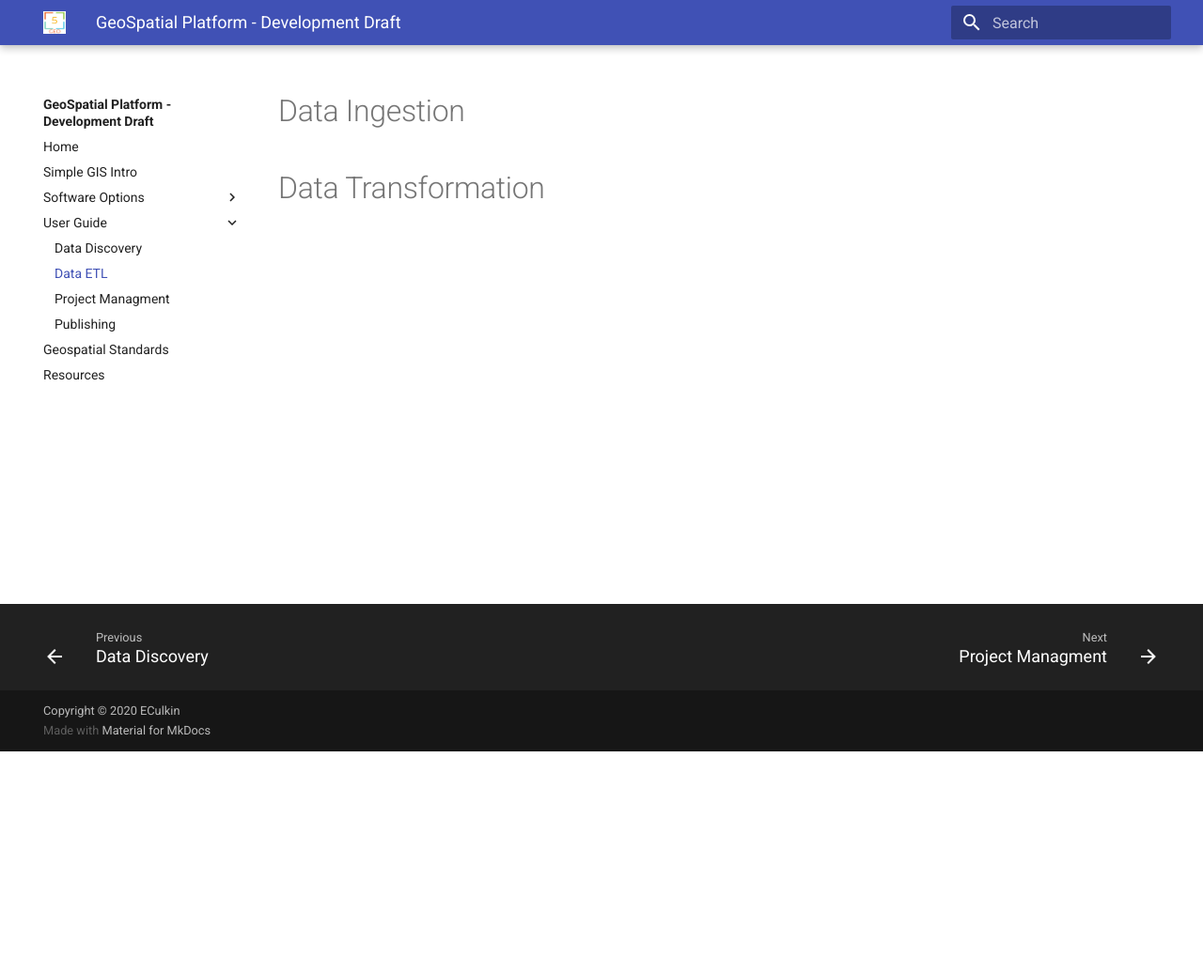
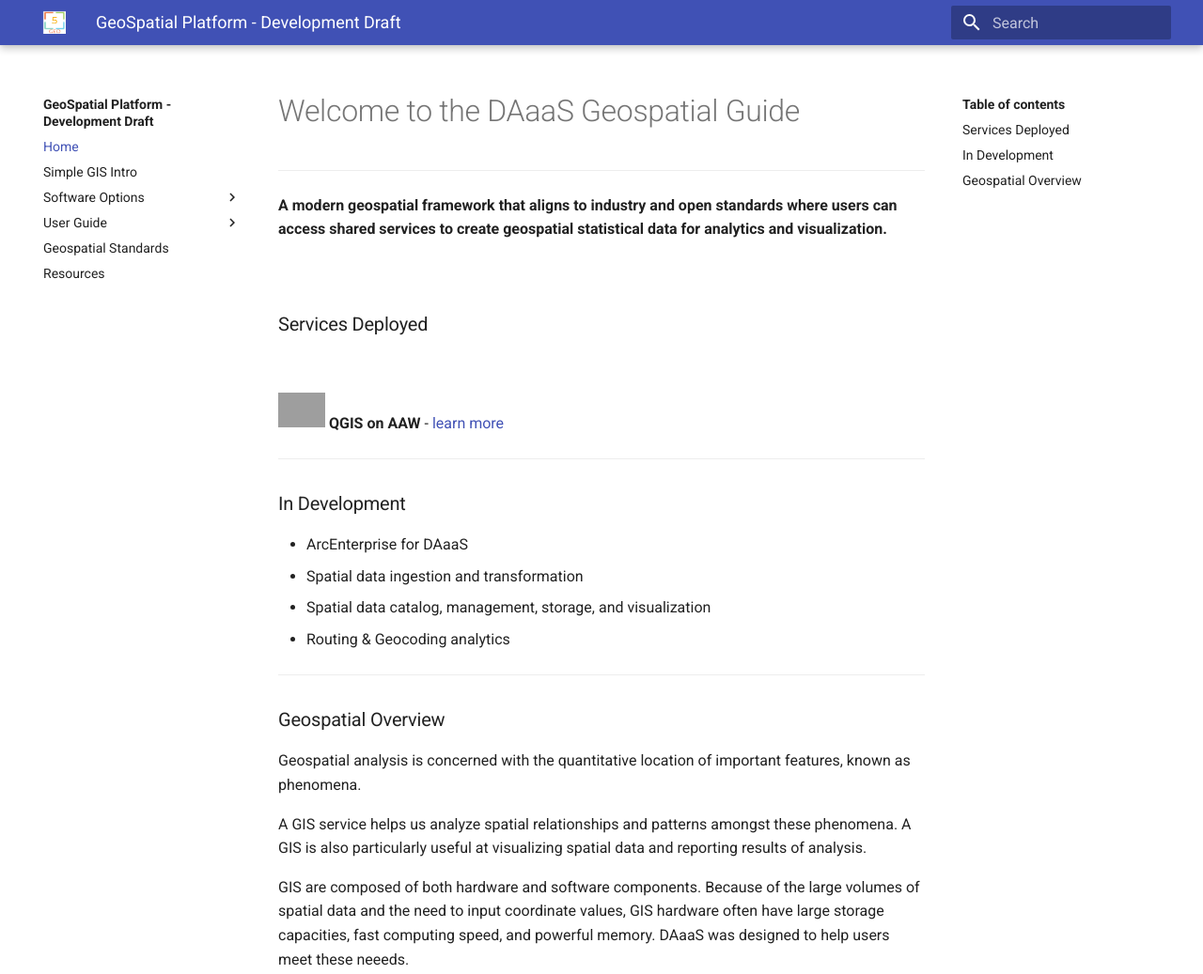
Before and after one commit to culkeri/devGuide, a plain HTML site: page index.html in a window 1280 px wide. Shown: the top 1037 px of the page at 94% size. Before the commit the page ends 800 px from the top, so only its background shows below. Drawn offline with Linux system fonts and the light colour scheme; grey boxes are pictures that could not be loaded.

Commit message:
Add files via upload

```diff
--- a/etl/index.html
+++ b/index.html
@@ -9,19 +9,19 @@
 
 
 
-      <link rel="icon" href="../assets/images/favicon.png">
+      <link rel="icon" href="assets/images/favicon.png">
       <meta name="generator" content="mkdocs-1.1.2, mkdocs-material-7.1.4">
 
 
 
-        <title>Data ETL - GeoSpatial Platform - Development Draft</title>
+        <title>GeoSpatial Platform - Development Draft</title>
 
 
 
-      <link rel="stylesheet" href="../assets/stylesheets/main.bde7dde4.min.css">
+      <link rel="stylesheet" href="assets/stylesheets/main.bde7dde4.min.css">
 
 
-        <link rel="stylesheet" href="../assets/stylesheets/palette.ef6f36e2.min.css">
+        <link rel="stylesheet" href="assets/stylesheets/palette.ef6f36e2.min.css">
 
 
 
@@ -51,7 +51,7 @@
     <body dir="ltr" data-md-color-scheme="" data-md-color-primary="none" data-md-color-accent="none">
 
 
-    <script>function __prefix(e){return new URL("..",location).pathname+"."+e}function __get(e,t=localStorage){return JSON.parse(t.getItem(__prefix(e)))}</script>
+    <script>function __prefix(e){return new URL(".",location).pathname+"."+e}function __get(e,t=localStorage){return JSON.parse(t.getItem(__prefix(e)))}</script>
 
     <input class="md-toggle" data-md-toggle="drawer" type="checkbox" id="__drawer" autocomplete="off">
     <input class="md-toggle" data-md-toggle="search" type="checkbox" id="__search" autocomplete="off">
@@ -59,7 +59,7 @@
     <div data-md-component="skip">
 
 
-        <a href="#data-ingestion" class="md-skip">
+        <a href="#welcome-to-the-daaas-geospatial-guide" class="md-skip">
           Skip to content
         </a>
 
@@ -70,9 +70,9 @@
 
       <header class="md-header" data-md-component="header">
   <nav class="md-header__inner md-grid" aria-label="Header">
-    <a href=".." title="GeoSpatial Platform - Development Draft" class="md-header__button md-logo" aria-label="GeoSpatial Platform - Development Draft" data-md-component="logo">
+    <a href="." title="GeoSpatial Platform - Development Draft" class="md-header__button md-logo" aria-label="GeoSpatial Platform - Development Draft" data-md-component="logo">
 
-  <img src="https://culkeri.github.io/devGuide/images/logo.png" alt="logo">
+  <img src="https://culkeri.github.io/devGuide/images/logo.PNG" alt="logo">
 
     </a>
     <label class="md-header__button md-icon" for="__drawer">
@@ -88,7 +88,7 @@
         <div class="md-header__topic" data-md-component="header-topic">
           <span class="md-ellipsis">
 
-              Data ETL
+              Home
 
           </span>
         </div>
@@ -149,9 +149,9 @@
 
 <nav class="md-nav md-nav--primary" aria-label="Navigation" data-md-level="0">
   <label class="md-nav__title" for="__drawer">
-    <a href=".." title="GeoSpatial Platform - Development Draft" class="md-nav__button md-logo" aria-label="GeoSpatial Platform - Development Draft" data-md-component="logo">
+    <a href="." title="GeoSpatial Platform - Development Draft" class="md-nav__button md-logo" aria-label="GeoSpatial Platform - Development Draft" data-md-component="logo">
 
-  <img src="https://culkeri.github.io/devGuide/images/logo.png" alt="logo">
+  <img src="https://culkeri.github.io/devGuide/images/logo.PNG" alt="logo">
 
     </a>
     GeoSpatial Platform - Development Draft
@@ -166,10 +166,64 @@
 
 
 
-    <li class="md-nav__item">
-      <a href=".." class="md-nav__link">
+
+
+    <li class="md-nav__item md-nav__item--active">
+
+      <input class="md-nav__toggle md-toggle" data-md-toggle="toc" type="checkbox" id="__toc">
+
+
+
+
+
+        <label class="md-nav__link md-nav__link--active" for="__toc">
+          Home
+          <span class="md-nav__icon md-icon"></span>
+        </label>
+
+      <a href="." class="md-nav__link md-nav__link--active">
         Home
       </a>
+
+
+<nav class="md-nav md-nav--secondary" aria-label="Table of contents">
+
+
+
+
+
+
+    <label class="md-nav__title" for="__toc">
+      <span class="md-nav__icon md-icon"></span>
+      Table of contents
+    </label>
+    <ul class="md-nav__list" data-md-component="toc" data-md-scrollfix>
+
+        <li class="md-nav__item">
+  <a href="#services-deployed" class="md-nav__link">
+    Services Deployed
+  </a>
+
+</li>
+
+        <li class="md-nav__item">
+  <a href="#in-development" class="md-nav__link">
+    In Development
+  </a>
+
+</li>
+
+        <li class="md-nav__item">
+  <a href="#geospatial-overview" class="md-nav__link">
+    Geospatial Overview
+  </a>
+
+</li>
+
+    </ul>
+
+</nav>
+
     </li>
 
 
@@ -182,7 +236,7 @@
 
 
     <li class="md-nav__item">
-      <a href="../intro/" class="md-nav__link">
+      <a href="intro/" class="md-nav__link">
         Simple GIS Intro
       </a>
     </li>
@@ -218,7 +272,7 @@
 
 
     <li class="md-nav__item">
-      <a href="../options/" class="md-nav__link">
+      <a href="options/" class="md-nav__link">
         COST vs FOSS
       </a>
     </li>
@@ -230,7 +284,7 @@
 
 
     <li class="md-nav__item">
-      <a href="../page3/" class="md-nav__link">
+      <a href="page3/" class="md-nav__link">
         QGIS
       </a>
     </li>
@@ -242,7 +296,7 @@
 
 
     <li class="md-nav__item">
-      <a href="../arc.md" class="md-nav__link">
+      <a href="arc.md" class="md-nav__link">
         ArcEnterprise
       </a>
     </li>
@@ -254,7 +308,7 @@
 
 
     <li class="md-nav__item">
-      <a href="../more.md" class="md-nav__link">
+      <a href="more.md" class="md-nav__link">
         More
       </a>
     </li>
@@ -275,12 +329,10 @@
 
 
 
+    <li class="md-nav__item md-nav__item--nested">
 
 
-    <li class="md-nav__item md-nav__item--active md-nav__item--nested">
-
-
-        <input class="md-nav__toggle md-toggle" data-md-toggle="__nav_4" type="checkbox" id="__nav_4" checked>
+        <input class="md-nav__toggle md-toggle" data-md-toggle="__nav_4" type="checkbox" id="__nav_4" >
 
       <label class="md-nav__link" for="__nav_4">
         User Guide
@@ -298,7 +350,7 @@
 
 
     <li class="md-nav__item">
-      <a href="../find/" class="md-nav__link">
+      <a href="find/" class="md-nav__link">
         Data Discovery
       </a>
     </li>
@@ -309,20 +361,10 @@
 
 
 
-
-
-    <li class="md-nav__item md-nav__item--active">
-
-      <input class="md-nav__toggle md-toggle" data-md-toggle="toc" type="checkbox" id="__toc">
-
-
-
-
-
-      <a href="./" class="md-nav__link md-nav__link--active">
+    <li class="md-nav__item">
+      <a href="etl/" class="md-nav__link">
         Data ETL
       </a>
-
     </li>
 
 
@@ -332,7 +374,7 @@
 
 
     <li class="md-nav__item">
-      <a href="../catalog/" class="md-nav__link">
+      <a href="catalog/" class="md-nav__link">
         Project Managment
       </a>
     </li>
@@ -344,7 +386,7 @@
 
 
     <li class="md-nav__item">
-      <a href="../publish/" class="md-nav__link">
+      <a href="publish/" class="md-nav__link">
         Publishing
       </a>
     </li>
@@ -365,7 +407,7 @@
 
 
     <li class="md-nav__item">
-      <a href="../19115/" class="md-nav__link">
+      <a href="19115/" class="md-nav__link">
         Geospatial Standards
       </a>
     </li>
@@ -380,7 +422,7 @@
 
 
     <li class="md-nav__item">
-      <a href="../resources/" class="md-nav__link">
+      <a href="resources/" class="md-nav__link">
         Resources
       </a>
     </li>
@@ -406,6 +448,35 @@
 
 
 
+    <label class="md-nav__title" for="__toc">
+      <span class="md-nav__icon md-icon"></span>
+      Table of contents
+    </label>
+    <ul class="md-nav__list" data-md-component="toc" data-md-scrollfix>
+
+        <li class="md-nav__item">
+  <a href="#services-deployed" class="md-nav__link">
+    Services Deployed
+  </a>
+
+</li>
+
+        <li class="md-nav__item">
+  <a href="#in-development" class="md-nav__link">
+    In Development
+  </a>
+
+</li>
+
+        <li class="md-nav__item">
+  <a href="#geospatial-overview" class="md-nav__link">
+    Geospatial Overview
+  </a>
+
+</li>
+
+    </ul>
+
 </nav>
                   </div>
                 </div>
@@ -417,8 +488,27 @@
 
 
 
-                <h1 id="data-ingestion">Data Ingestion</h1>
-<h1 id="data-transformation">Data Transformation</h1>
+                <h1 id="welcome-to-the-daaas-geospatial-guide">Welcome to the DAaaS Geospatial Guide</h1>
+<hr />
+<p><strong>A modern geospatial framework that aligns to industry and open standards where users can access shared services to create geospatial statistical data for analytics and visualization. </strong></p>
+<p><br></p>
+<h3 id="services-deployed">Services Deployed</h3>
+<p><br></p>
+<p><img src="https://culkeri.github.io/geoGuide/images/qgis.png" alt="html picture" width="50px" >   <b>QGIS on AAW </b> - <a href="/page3.html">learn more</a> </p>
+<hr />
+<h3 id="in-development">In Development</h3>
+<ul>
+<li>ArcEnterprise for DAaaS
+<li>Spatial data ingestion and transformation
+<li>Spatial data catalog, management, storage, and visualization
+<li>Routing & Geocoding analytics
+</ul>
+
+<hr />
+<h3 id="geospatial-overview">Geospatial Overview</h3>
+<p>Geospatial analysis is concerned with the quantitative location of important features, known as phenomena.</p>
+<p>A GIS service helps us analyze spatial relationships and patterns amongst these phenomena. A GIS is also particularly useful at visualizing spatial data and reporting results of analysis.</p>
+<p>GIS are composed of both hardware and software components. Because of the large volumes of spatial data and the need to input coordinate values, GIS hardware often have large storage capacities, fast computing speed, and powerful memory.  DAaaS was designed to help users meet these neeeds.</p>
 
 
 
@@ -437,28 +527,14 @@
 
     <nav class="md-footer__inner md-grid" aria-label="Footer">
 
-        <a href="../find/" class="md-footer__link md-footer__link--prev" rel="prev">
-          <div class="md-footer__button md-icon">
-            <svg xmlns="http://www.w3.org/2000/svg" viewBox="0 0 24 24"><path d="M20 11v2H8l5.5 5.5-1.42 1.42L4.16 12l7.92-7.92L13.5 5.5 8 11h12z"/></svg>
-          </div>
-          <div class="md-footer__title">
-            <div class="md-ellipsis">
-              <span class="md-footer__direction">
-                Previous
-              </span>
-              Data Discovery
-            </div>
-          </div>
-        </a>
 
-
-        <a href="../catalog/" class="md-footer__link md-footer__link--next" rel="next">
+        <a href="intro/" class="md-footer__link md-footer__link--next" rel="next">
           <div class="md-footer__title">
             <div class="md-ellipsis">
               <span class="md-footer__direction">
                 Next
               </span>
-              Project Managment
+              Simple GIS Intro
             </div>
           </div>
           <div class="md-footer__button md-icon">
@@ -491,10 +567,10 @@
     <div class="md-dialog" data-md-component="dialog">
       <div class="md-dialog__inner md-typeset"></div>
     </div>
-    <script id="__config" type="application/json">{"base": "..", "features": "-toc.intergrate -navigation.instant4", "translations": {"clipboard.copy": "Copy to clipboard", "clipboard.copied": "Copied to clipboard", "search.config.lang": "en", "search.config.pipeline": "trimmer, stopWordFilter", "search.config.separator": "[\\s\\-]+", "search.placeholder": "Search", "search.result.placeholder": "Type to start searching", "search.result.none": "No matching documents", "search.result.one": "1 matching document", "search.result.other": "# matching documents", "search.result.more.one": "1 more on this page", "search.result.more.other": "# more on this page", "search.result.term.missing": "Missing"}, "search": "../assets/javascripts/workers/search.4fa0e4ee.min.js", "version": null}</script>
+    <script id="__config" type="application/json">{"base": ".", "features": "-toc.intergrate -navigation.instant4", "translations": {"clipboard.copy": "Copy to clipboard", "clipboard.copied": "Copied to clipboard", "search.config.lang": "en", "search.config.pipeline": "trimmer, stopWordFilter", "search.config.separator": "[\\s\\-]+", "search.placeholder": "Search", "search.result.placeholder": "Type to start searching", "search.result.none": "No matching documents", "search.result.one": "1 matching document", "search.result.other": "# matching documents", "search.result.more.one": "1 more on this page", "search.result.more.other": "# more on this page", "search.result.term.missing": "Missing"}, "search": "assets/javascripts/workers/search.4fa0e4ee.min.js", "version": null}</script>
 
 
-      <script src="../assets/javascripts/bundle.1d3bfcf1.min.js"></script>
+      <script src="assets/javascripts/bundle.1d3bfcf1.min.js"></script>
 
 
   </body>
```
Also changed, not shown: 19115/index.html (+2 -2 lines), 404.html (+2 -2 lines), catalog/index.html (+2 -2 lines), find/index.html (+2 -2 lines), intro/index.html (+2 -2 lines), options/index.html (+2 -2 lines), page3/index.html (+2 -2 lines), publish/index.html (+2 -2 lines), resources/index.html (+2 -2 lines), 1 other file.
